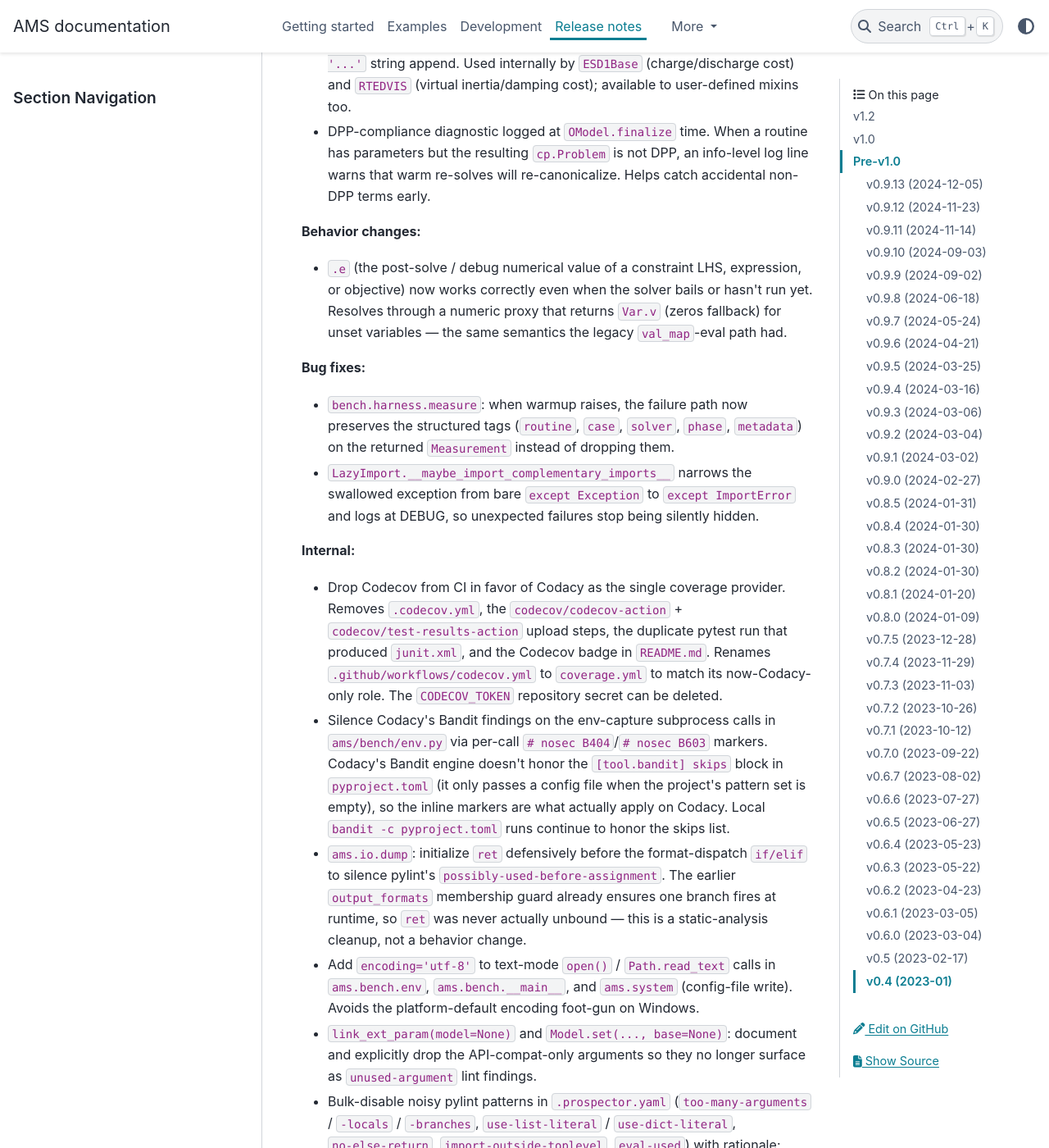
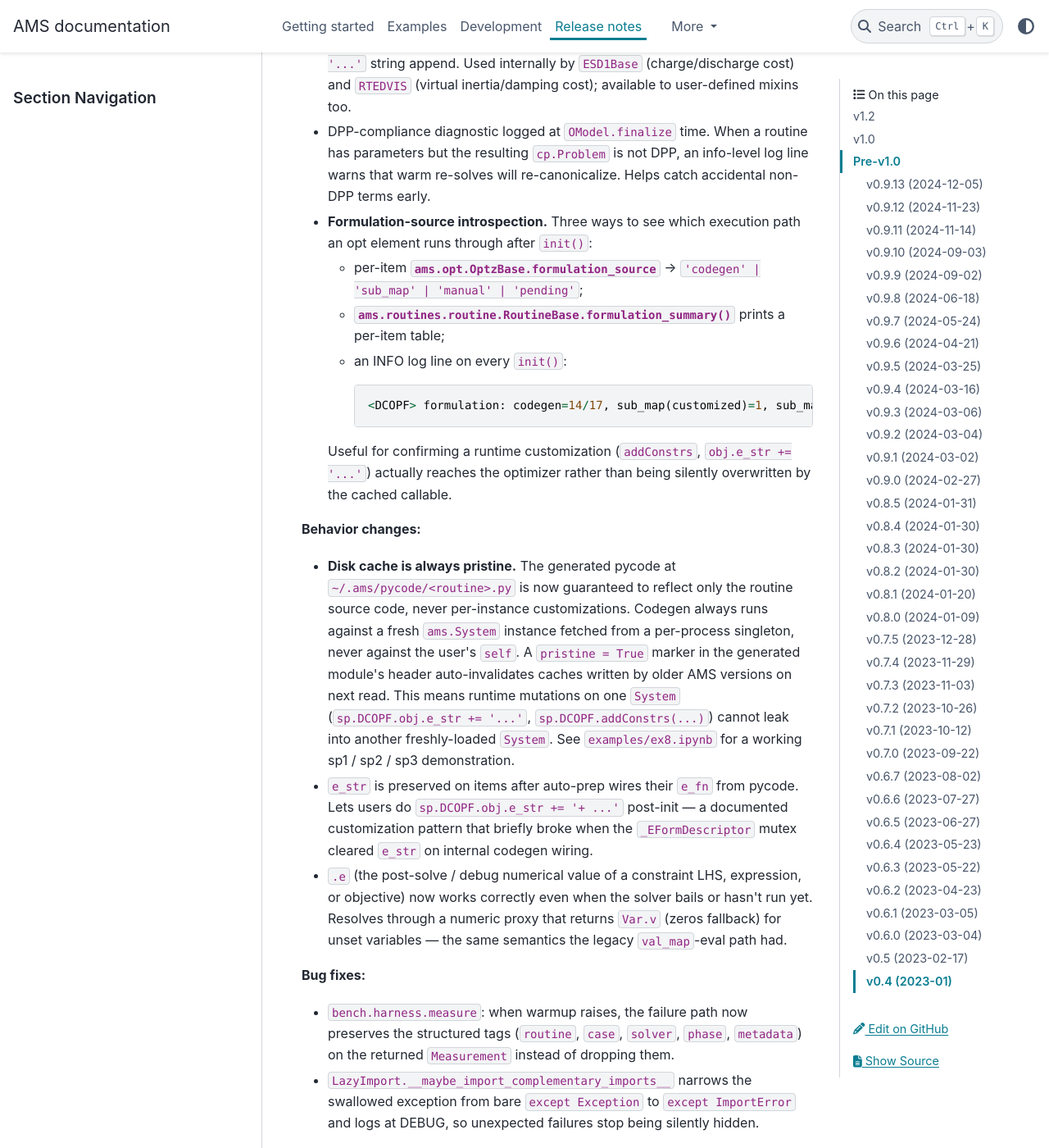
Before and after one commit to CURENT/ams, a Sphinx documentation site: the page built from docs/source/release-notes.rst, in a window 1280 px wide and 1400 px high, scrolled down 912 px. Shown: the whole window at 82% size. Built offline with Sphinx 7.4.7 and the PyData theme 0.15.4, drawn with Linux system fonts in a browser that asks for light colours; pages that are not in the unit, such as notebooks, are missing from menus; the version number could not be read and is left out.

Commit message:
docs: release notes + Sphinx fix for formulation_source intro
- release-notes.rst v1.2.2 entries:
  - "Formulation-source introspection" under New features.
  - "Disk cache is always pristine" + "e_str preserved after wiring"
    under Behavior changes.

- Fix Sphinx autodoc warning on the new
  ``RoutineBase.formulation_summary`` docstring. numpydoc's "See Also"
  parser rejected the free-form description after the entry name;
  switched to the canonical ``name : description`` form.

Co-Authored-By: Claude Opus 4.7 (1M context) <noreply@anthropic.com>

```diff
--- a/docs/source/release-notes.rst
+++ b/docs/source/release-notes.rst
@@ -48,7 +48,41 @@ v1.2.2 (unreleased)
   DPP, an info-level log line warns that warm re-solves will
   re-canonicalize. Helps catch accidental non-DPP terms early.
 
+- **Formulation-source introspection.** Three ways to see which
+  execution path an opt element runs through after ``init()``:
+
+  - per-item :py:attr:`ams.opt.OptzBase.formulation_source` →
+    ``'codegen' | 'sub_map' | 'manual' | 'pending'``;
+  - :py:meth:`ams.routines.routine.RoutineBase.formulation_summary`
+    prints a per-item table;
+  - an INFO log line on every ``init()``::
+
+       <DCOPF> formulation: codegen=14/17, sub_map(customized)=1, sub_map(added)=2
+
+  Useful for confirming a runtime customization
+  (``addConstrs``, ``obj.e_str += '...'``) actually reaches the
+  optimizer rather than being silently overwritten by the cached
+  callable.
+
 **Behavior changes:**
+
+- **Disk cache is always pristine.** The generated pycode at
+  ``~/.ams/pycode/<routine>.py`` is now guaranteed to reflect only
+  the routine source code, never per-instance customizations. Codegen
+  always runs against a fresh ``ams.System`` instance fetched from a
+  per-process singleton, never against the user's ``self``. A
+  ``pristine = True`` marker in the generated module's header
+  auto-invalidates caches written by older AMS versions on next read.
+  This means runtime mutations on one ``System`` (``sp.DCOPF.obj.e_str
+  += '...'``, ``sp.DCOPF.addConstrs(...)``) cannot leak into another
+  freshly-loaded ``System``. See ``examples/ex8.ipynb`` for a working
+  sp1 / sp2 / sp3 demonstration.
+
+- ``e_str`` is preserved on items after auto-prep wires their
+  ``e_fn`` from pycode. Lets users do
+  ``sp.DCOPF.obj.e_str += '+ ...'`` post-init — a documented
+  customization pattern that briefly broke when the ``_EFormDescriptor``
+  mutex cleared ``e_str`` on internal codegen wiring.
 
 - ``.e`` (the post-solve / debug numerical value of a constraint
   LHS, expression, or objective) now works correctly even when the
```
Also changed, not shown: 1 other file.
